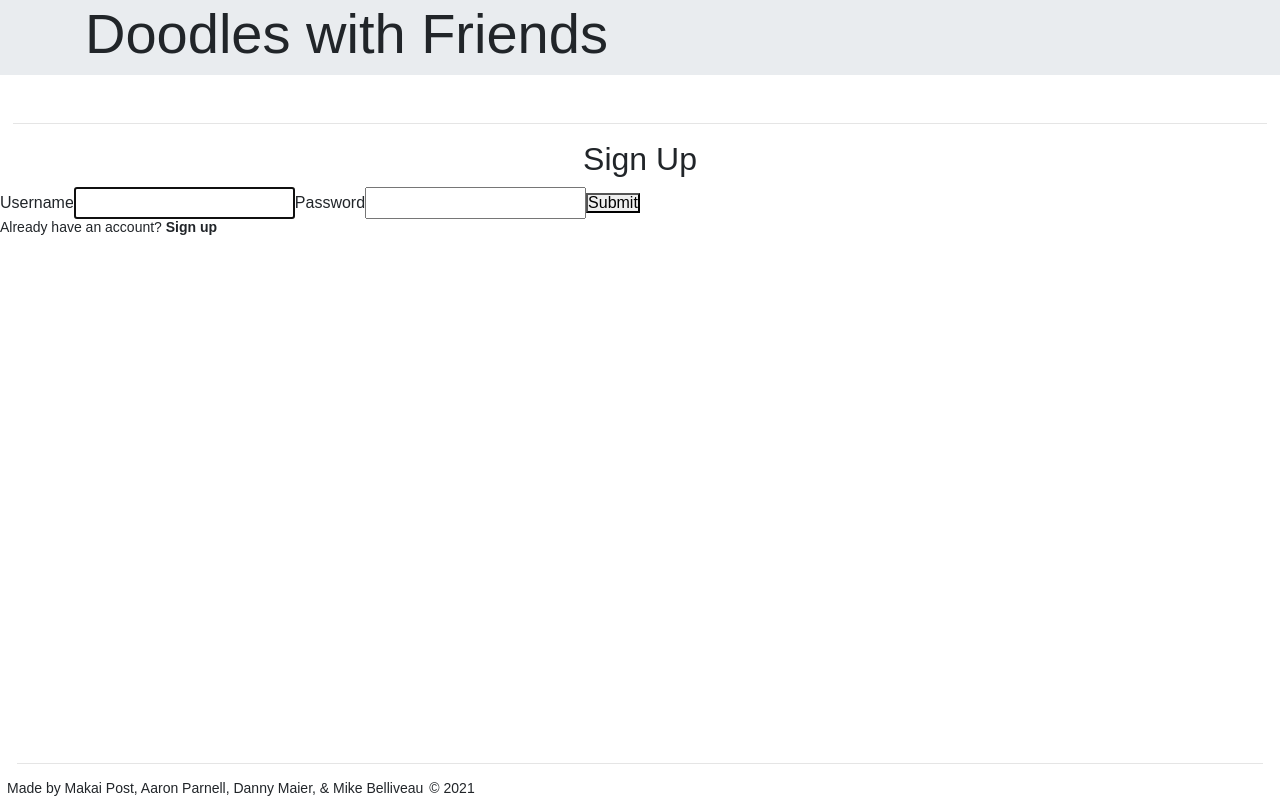
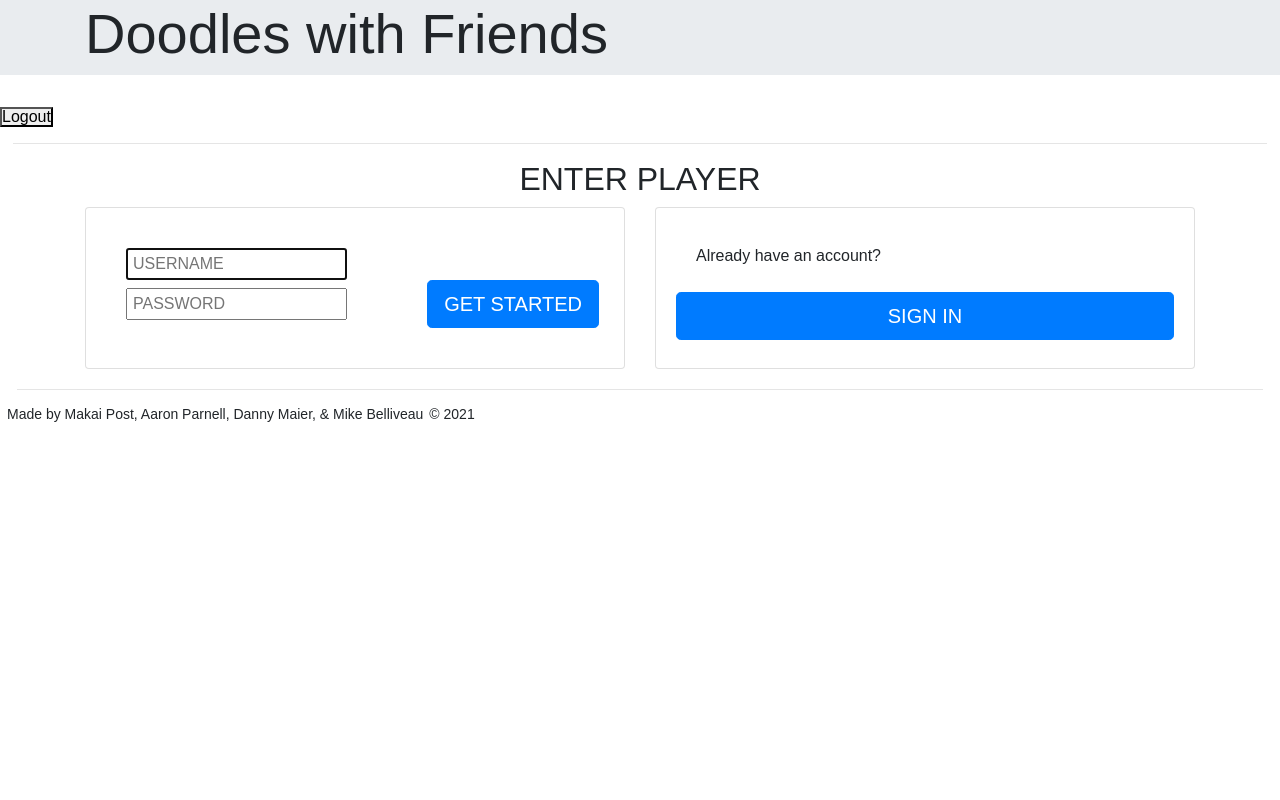
Before and after one commit to ToMakPo/Doodles-with-Friends, a React (Create React App) app in the folder client/: page / in a window 1280 px wide. Built offline with nearby package versions, Linux system fonts and the light colour scheme.

Commit message:
got auth to work (go to previous version if necessary)

```diff
--- a/client/src/App.js
+++ b/client/src/App.js
@@ -1,5 +1,5 @@
 import { useState } from 'react'
-import { BrowserRouter as Router, Route, Switch } from 'react-router-dom'
+import { BrowserRouter, Route, Switch } from 'react-router-dom'
 import PageHeader from './components/PageHeader'
 import PageFooter from './components/PageFooter'
 import Login from './pages/Login'
@@ -10,48 +10,48 @@ import WaitingRoom from './pages/WaitingRoom'
 import ArtistView from './pages/ArtistView'
 
 import ScoreBoard from './pages/ScoreBoard'
-import GameContext from './utils/GameContext'
+// import GameContext from './utils/GameContext'
 import PageNotFound from './pages/PageNotFound'
 import "./styles/palette.css"
-import { useAuthTokenStore } from "./utils/auth";
+import { useAuthTokenStore, useIsAuthenticated } from "./utils/auth";
 
 const App = () => {
-	const [activeUser, setActiveUser] = useState(null)
-	const [loginDisplay, setLoginDisplay] = useState(true)
+	// const [activeUser, setActiveUser] = useState(null)
+	// const [loginDisplay, setLoginDisplay] = useState(true)
 
-	const logUserIn = user => setActiveUser(user)
-	const logUserOut = () => setActiveUser(null)
+	// const logUserIn = user => setActiveUser(user)
+	// const logUserOut = () => setActiveUser(null)
 	useAuthTokenStore();
+	const isAuthenticated = useIsAuthenticated();
+	return (
+		// <GameContext.Provider value={{ activeUser }}logUserOut={logUserOut}>
+		<div>
+			<PageHeader />
 
-	return (
-		<GameContext.Provider value={{ activeUser }}>
-			<PageHeader logUserOut={logUserOut} />
 
-			{
-				// If the user is not logged in, then direct the user to the login page. Other wise, take them to the page requested page.
-				// true ? <PageNotFound /> :
-				activeUser === null ? (
-					loginDisplay
-						? <Signup {...{ logUserIn, setLoginDisplay }} />
-						: <Login {...{ logUserIn, setLoginDisplay }} />
-				) : (
-					<Router>
-						{ console.log('User is logged in:', activeUser)}
-						<Switch>
-							<Route exact path='/' component={Home} />
-							<Route exact path='/home' component={Home} />
-							<Route exact path='/options' component={Options} />
-							<Route exact path='/waiting-room/:roomId' component={WaitingRoom} />
-							<Route exact path='/active-game/:roomId' component={ArtistView} />
-							<Route exact path='/score-board/:roomId' component={ScoreBoard} />
-							<Route path='/' component={PageNotFound} />
-						</Switch>
-					</Router>
-				)
-			}
+
+
+
+			<BrowserRouter>
+
+				{/* { console.log('User is logged in:', activeUser)} */}
+				<Switch>
+					{/* {!isAuthenticated && <Login />} */}
+					{!isAuthenticated && <Route exact path='/' component={Login} />}
+					{!isAuthenticated && <Route exact path='/signup' component={Signup} />}
+					{isAuthenticated && <Route exact path='/' component={Home} />}
+					{isAuthenticated && <Route exact path='/options' component={Options} />}
+					{isAuthenticated && <Route exact path='/waiting-room/:roomId' component={WaitingRoom} />}
+					{isAuthenticated && <Route exact path='/active-game/:roomId' component={ArtistView} />}
+					{isAuthenticated && <Route exact path='/score-board/:roomId' component={ScoreBoard} />}
+					{isAuthenticated && <Route component={PageNotFound} />}
+				</Switch>
+			</BrowserRouter>
 
 			<PageFooter />
-		</GameContext.Provider>
+			{/* </GameContext.Provider> */}
+		</div >
+
 	)
 }
 
--- a/client/src/components/PageHeader.js
+++ b/client/src/components/PageHeader.js
@@ -1,26 +1,27 @@
-import { useContext } from "react"
-import { Link } from 'react-router-dom'
+// import { useContext } from "react"
+// import { Link } from 'react-router-dom'
 import Jumbotron from "./Jumbotron"
-import GameContext from "../utils/GameContext"
+// import GameContext from "../utils/GameContext"
+import LogoutButton from "./LogoutButton"
 
-const PageHeader = ({logUserOut}) => {
-    const {user} = useContext(GameContext)
+const PageHeader = () => {
+    // const { user } = useContext(GameContext)
 
     return (
         <>
-        <header>
-        <Jumbotron/>
-            {/* <h1>Doodles with Friends</h1> */}
+            <header>
+                <Jumbotron />
+
                 <div>
-                {user && (
+
                     <>
-                    <span>{user.username}</span>
-                    <Link to='/login' onClick={logUserOut}>Log out</Link>
+
+                        <LogoutButton />
                     </>
-                )}
+
                 </div>
-        </header>
-        <hr/>
+            </header>
+            <hr />
         </>
     )
 }
--- a/client/src/pages/Login.js
+++ b/client/src/pages/Login.js
@@ -1,42 +1,129 @@
-import { useRef } from "react"
-import { useLogin } from '../utils/auth'
+import { useState, useRef } from "react"
 import '../styles/palette.css'
 import '../styles/Login.css'
+import { useLogin } from "../utils/auth"
 
-const Login = () => {
-    const usernameRef = useRef();
-    const passwordRef = useRef();
+const Login = ({ logUserIn, setLoginDisplay }) => {
+    // const [username, setUsername] = useState('')
+    // const [password, setPassword] = useState('')
 
-    // Get the helper login function from the `useLogin` hook.
+    const usernameInput = useRef('')
+    const passwordInput = useRef('')
     const login = useLogin();
 
     const handleSubmit = async e => {
         e.preventDefault();
 
-        const username = usernameRef.current.value;
-        const password = passwordRef.current.value;
-
+        const username = usernameInput.current.value;
+        const password = passwordInput.current.value;
+        console.log(username, password)
         try {
-
-            await login({ username, password });
-
+            const res = await login({ username, password });
+            console.log(res)
             // User has been successfully logged in and added to state. Perform any additional actions you need here such as redirecting to a new page.
-
         } catch (err) {
-
             // Handle error responses from the API
             if (err.response && err.response.data) console.log(err.response.data);
-
         }
     }
+    // const login = event => {
+    //     event.preventDefault()
+
+    //     if (username === '') {
+    //         usernameInput.current.focus()
+    //         //TODO display message to let user know there was an issue.
+    //         return
+    //     }
+
+    //     if (password === '') {
+    //         passwordInput.current.focus()
+    //         //TODO display message to let user know there was an issue.
+    //         return
+    //     }
+
+    //     const confirmed = true// TODO check username and password against database
+
+    //     if (confirmed) {
+    //         const user = {}// TODO get user profile from database
+
+    //         logUserIn(user)
+    //     } else {
+    //         //TODO display message to let user know that the username or password did not match.
+    //     }
+    // }
 
     return (
-        <form onSubmit={handleSubmit}>
-            <h2>Login</h2>
-            <input type="text" ref={usernameRef} placeholder="Your username" /><br />
-            <input type="password" ref={passwordRef} placeholder="Your password" /><br />
-            <button>Submit</button>
-        </form>
+        <div className="container">
+
+
+            <main>
+                <h2>ENTER PLAYER</h2>
+
+                <div className="card-deck">
+                    <div class="card">
+                        <div class="card-body">
+                            <div class="card-body">
+
+                                <form onSubmit={handleSubmit}>
+                                    <div class="row ">
+                                        <div class="col">
+                                            {/* One of three columns */}
+                                            <span>
+                                                {/* <label htmlFor="username:">Username</label> */}
+                                                <input
+                                                    id='username'
+                                                    type="text"
+                                                    // onBlur={event => setUsername(event.target.value)}
+                                                    autoComplete="username"
+                                                    ref={usernameInput}
+                                                    autoFocus
+                                                    placeholder="USERNAME"
+                                                />
+                                            </span>
+                                        </div>
+                                        <div class="col">
+                                            {/* One of three columns */}
+                                            <span>
+                                                {/* <label htmlFor="password:">Password</label> */}
+                                                <input
+                                                    id='password'
+                                                    type="password"
+                                                    // onBlur={event => setPassword(event.target.value)}
+                                                    ref={passwordInput}
+                                                    autoComplete="current-password"
+                                                    placeholder="PASSWORD"
+                                                />
+                                            </span>
+                                        </div>
+
+                                        <div >
+                                            <button type="submit" className="btn btn-primary btn-lg btn-block">GET STARTED</button>
+                                        </div>
+                                    </div>
+                                </form>
+                            </div>
+
+
+                        </div>
+
+                    </div>
+
+
+                    <div class="card">
+                        <div class="card-body">
+                            {/* <small>Already have an account?  */}
+                            <div class="card-body">
+                                <p>Already have an account?</p>
+
+                            </div>
+                            <button type="button" className="btn btn-primary btn-lg btn-block" onClick={() => setLoginDisplay('login')}>SIGN IN</button>
+                            {/* </small> */}
+                        </div>
+                    </div>
+                </div>
+
+            </main>
+        </div>
     )
 }
 
--- a/client/src/pages/Signup.js
+++ b/client/src/pages/Signup.js
@@ -1,74 +1,114 @@
 import { useState, useRef } from "react"
+import API from "../utils/API";
+import { useLogin } from "../utils/auth";
 
-const Signup = ({logUserIn, setLoginDisplay}) => {
-    const [username, setUsername] = useState('')
-    const [password, setPassword] = useState('')
+const Signup = ({ logUserIn, setLoginDisplay }) => {
+    // const [username, setUsername] = useState('')
+    // const [password, setPassword] = useState('')
 
     const usernameInput = useRef('')
     const passwordInput = useRef('')
+    const login = useLogin();
 
-    const checkUsername = event => {
-        const value = event.target.value
+    const handleSubmit = async e => {
+        e.preventDefault();
 
-        let passed = true
-        //TODO: check username; set passed to false if failed
+        const username = usernameInput.current.value;
+        const password = usernameInput.current.value;
 
-        setUsername(passed ? value : '')
-        return passed
+        try {
+
+            // Register the user.
+            await API.register({ username, password });
+
+            // User has been successfully registered, now log them in with the same information.
+            await login({ username, password });
+
+            // User has been successfully registered, logged in and added to state. Perform any additional actions you need here such as redirecting to a new page.
+
+        } catch (err) {
+
+            // Handle error responses from the API. This will include
+            if (err.response && err.response.data) console.log(err.response.data);
+
+        }
     }
 
-    const checkPassword = event => {
-        const value = event.target.value
+    // const checkUsername = event => {
+    //     const value = event.target.value
 
-        let passed = true
-        //TODO: check password; set passed to false if failed
+    //     let passed = true
+    //     //TODO: check username; set passed to false if failed
 
-        setPassword(passed ? value : '')
-        return passed
-    }
+    //     setUsername(passed ? value : '')
+    //     return passed
+    // }
 
-    const signup = event => {
-        event.preventDefault()
+    // const checkPassword = event => {
+    //     const value = event.target.value
 
-        if (username === '') {
-            usernameInput.current.focus()
-            //TODO display message to let user know there was an issue.
-            return
-        }
+    //     let passed = true
+    //     //TODO: check password; set passed to false if failed
 
-        if (password === '') {
-            passwordInput.current.focus()
-            //TODO display message to let user know there was an issue.
-            return
-        }
+    //     setPassword(passed ? value : '')
+    //     return passed
+    // }
 
-        const user = {
-            username,
-            hash: hashPassword(password)
-        }
+    // const signup = event => {
+    //     event.preventDefault()
 
-        //TODO signup user
+    //     if (username === '') {
+    //         usernameInput.current.focus()
+    //         //TODO display message to let user know there was an issue.
+    //         return
+    //     }
 
-        logUserIn(user)
-    }
+    //     if (password === '') {
+    //         passwordInput.current.focus()
+    //         //TODO display message to let user know there was an issue.
+    //         return
+    //     }
 
-    const hashPassword = password => {
-        const hash = password //TODO: create a password hash.
-        return hash
-    }
+    //     const user = {
+    //         username,
+    //         hash: hashPassword(password)
+    //     }
+
+    //     //TODO signup user
+
+    //     logUserIn(user)
+    // }
+
+    // const hashPassword = password => {
+    //     const hash = password //TODO: create a password hash.
+    //     return hash
+    // }
 
     return (
         <main>
             <h2>Sign Up</h2>
 
-            <form onSubmit={signup}>
+            <form onSubmit={handleSubmit}>
                 <span>
                     <label htmlFor="username:">Username</label>
-                    <input id='username' type="text" onBlur={checkUsername} ref={usernameInput} autoComplete="username" autoFocus/>
+                    <input
+                        id='username'
+                        type="text"
+                        // onBlur={checkUsername}
+                        ref={usernameInput}
+                        autoComplete="username"
+                        autoFocus
+                    />
                 </span>
                 <span>
                     <label htmlFor="password:">Password</label>
-                    <input id='password' type="password" onBlur={checkPassword} ref={passwordInput} autoComplete="new-password"/>
+                    <input
+                        id='password'
+                        type="password"
+                        // onBlur={checkPassword}
+                        ref={passwordInput}
+                        autoComplete="new-password"
+                    />
                 </span>
                 <button>Submit</button>
             </form>
```
Also changed, not shown: 2 other files (tests, documents, lock files or other folders).
